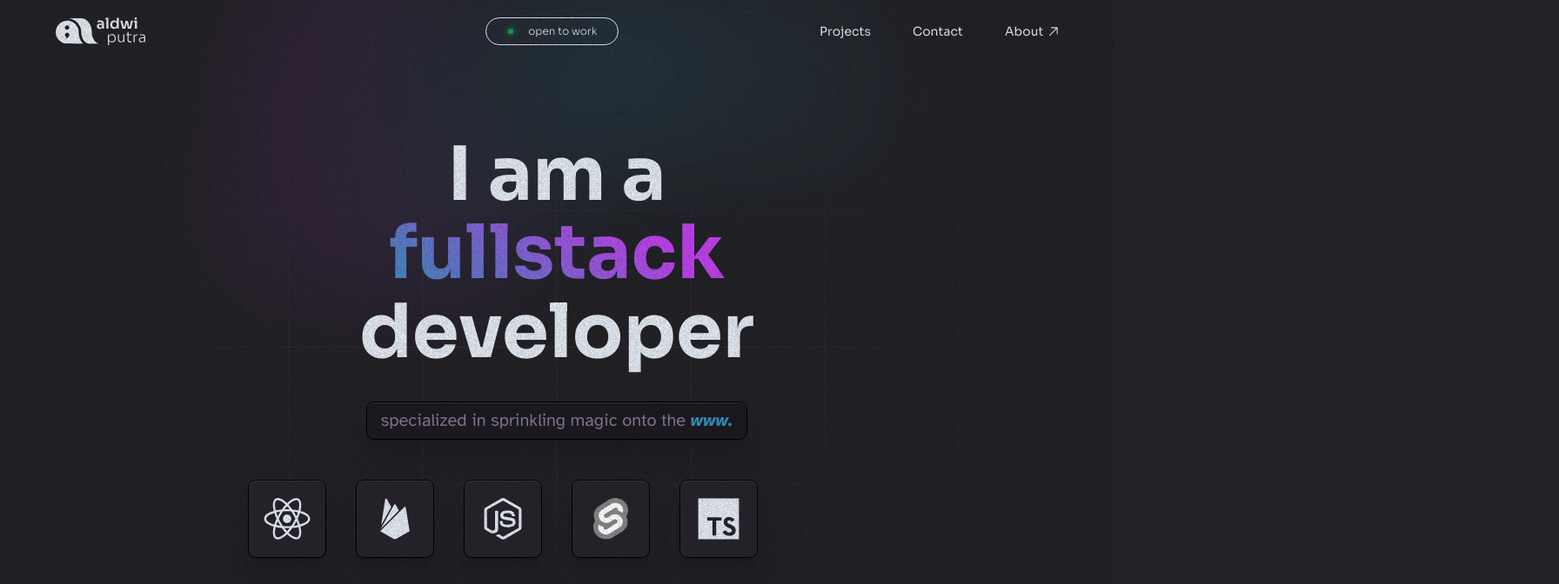
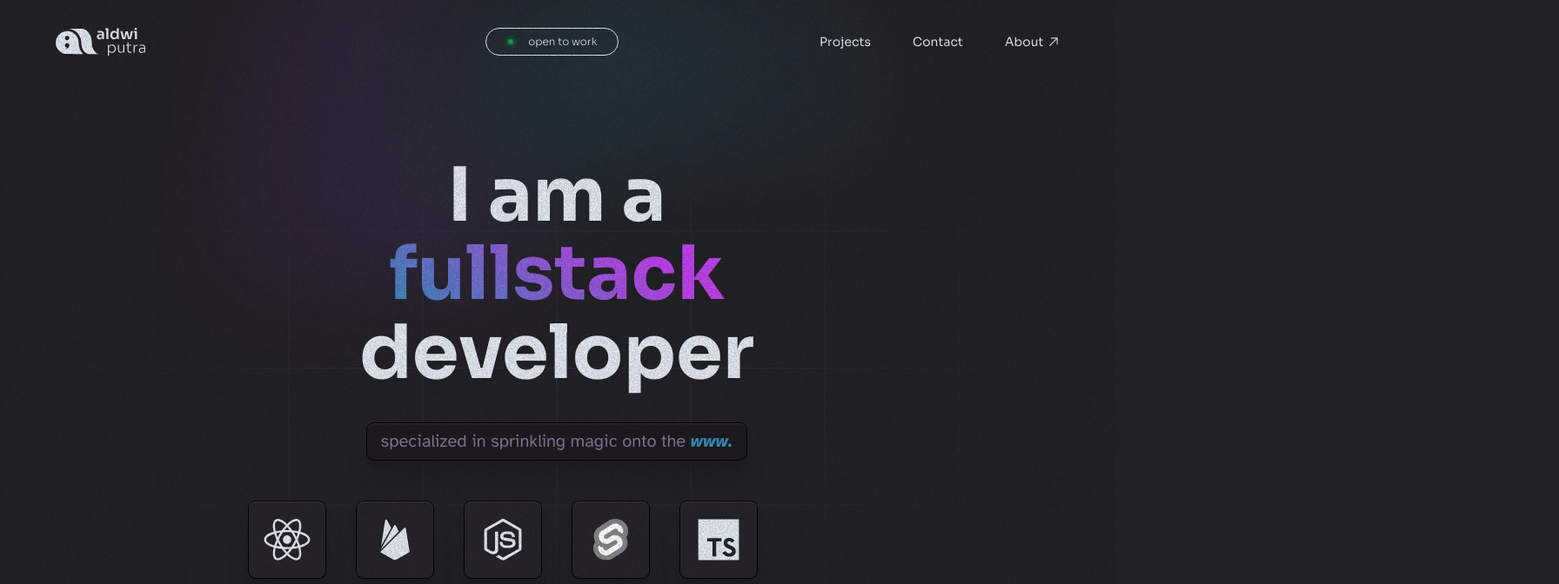
Before and after one commit to aldwiputra/aldwiputra-portfolio, a SvelteKit app: page / in a window 1280 px wide. Shown: the top 672 px of the page at 87% size, 1792 px wide, since content can reach past the window. Built offline with nearby package versions, Linux system fonts and the light colour scheme.

Commit message:
add padding to navbar

```diff
--- a/src/components/Navbar.svelte
+++ b/src/components/Navbar.svelte
@@ -45,7 +45,11 @@
 
 <style>
 	header {
-		height: 4.5rem;
+		padding-block: 2rem;
+		/* position: sticky;
+		position: -webkit-sticky;
+		top: 0; */
+		z-index: 999;
 		margin-block-end: 0.75rem;
 		opacity: 0;
 		animation-name: flyin-down, opacity;
--- a/src/global.css
+++ b/src/global.css
@@ -86,7 +86,6 @@ body {
 	background-color: var(--color-purple-700);
 	color: rgba(var(--rgb-off-white), var(--opacity, 1));
 	font-family: 'Sora', sans-serif;
-	overflow-x: hidden;
 	scroll-behavior: smooth;
 }
 
```
